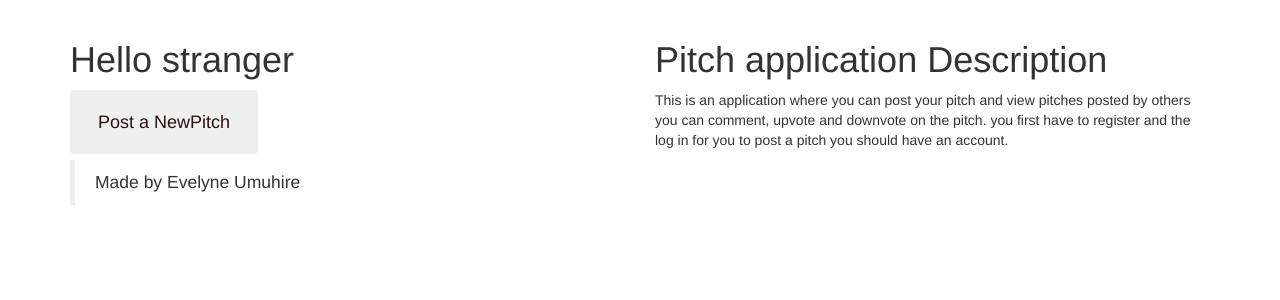
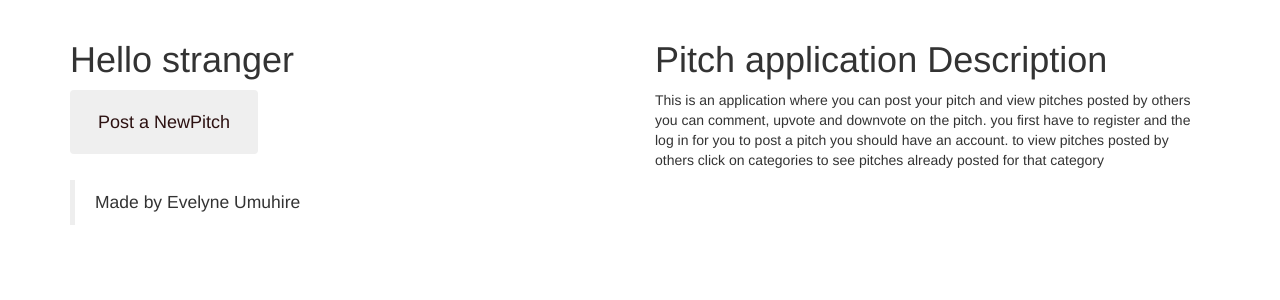
Before and after one commit to evelyne250/Pitch, a Flask app: page / in a window 1280 px wide. Shown: the part 82-382 px from the top of the page. Run offline with Flask 2, Linux system fonts and the light colour scheme; data that the repository does not hold is empty; some libraries are stand-ins or nearby versions.

Commit message:
added a paragraph in index.html

```diff
--- a/app/templates/index.html
+++ b/app/templates/index.html
@@ -20,7 +20,8 @@
   </div>
   <div class="col-md-6">
     <h1>Pitch application Description</h1>
-     <p>This is an application where you can post your pitch and view pitches posted by others you can comment, upvote and downvote on the pitch. you first have to register and the log in for you to post a pitch you should have an account. </p>
+     <p>This is an application where you can post your pitch and view pitches posted by others you can comment, upvote and downvote on the pitch. you first have to register and the log in for you to post a pitch you should have an account.
+         to view pitches posted by others click on categories to see pitches already posted for that category </p>
 </div>
 
 </div>
```
